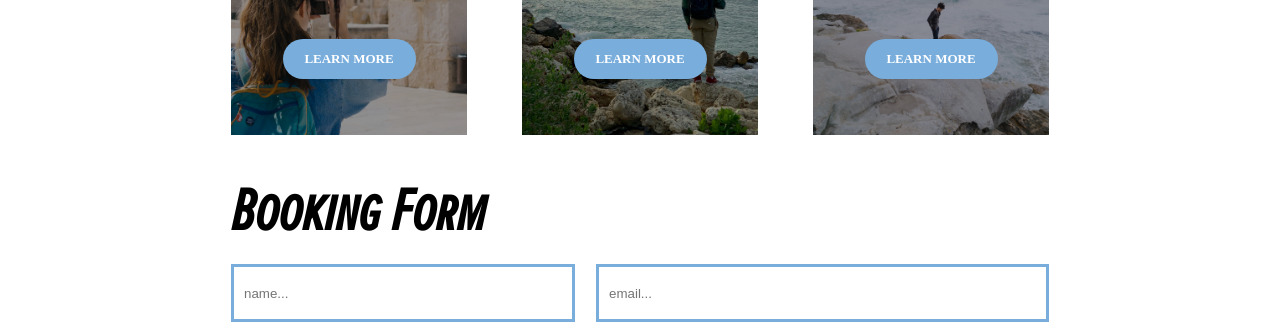
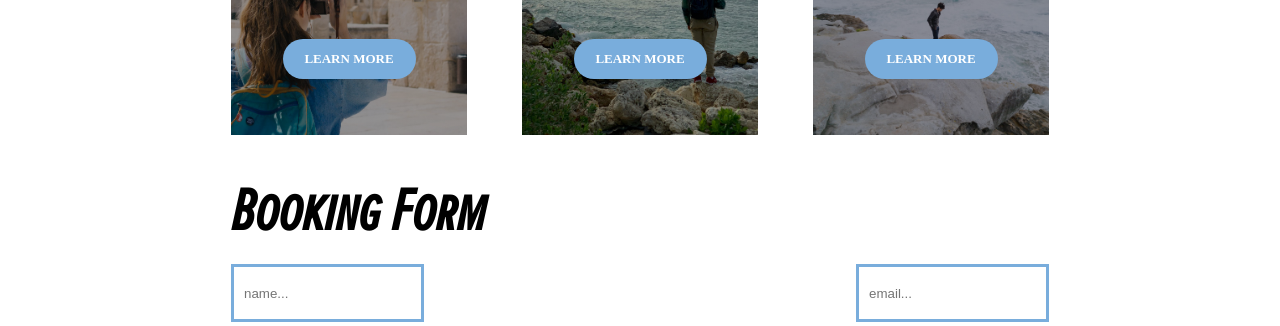
Before and after one commit to N215-asurridg/homeworkThree, a website: page index.html in a window 1280 px wide. Shown: the part 626-952 px from the top of the page. Drawn offline with Linux system fonts and the light colour scheme; a web font is replaced by a local one.

Commit message:
form width changes

```diff
--- a/scss/mixins.scss
+++ b/scss/mixins.scss
@@ -1,12 +1,12 @@
 @mixin forminput($width: 344px, $padding: 0 0 0 10px) {
-  width: $width;
+  max-width: $width;
   height: 58px;
   border: 3px solid $siteblue;
   padding: $padding;
 }
 
 @mixin learnmore {
-  width: 133px;
+  max-width: 133px;
   height: 40px;
   background-color: $siteblue;
   border-radius: 20px;
```
Also changed, not shown: css/styles.css, 1 other file.
